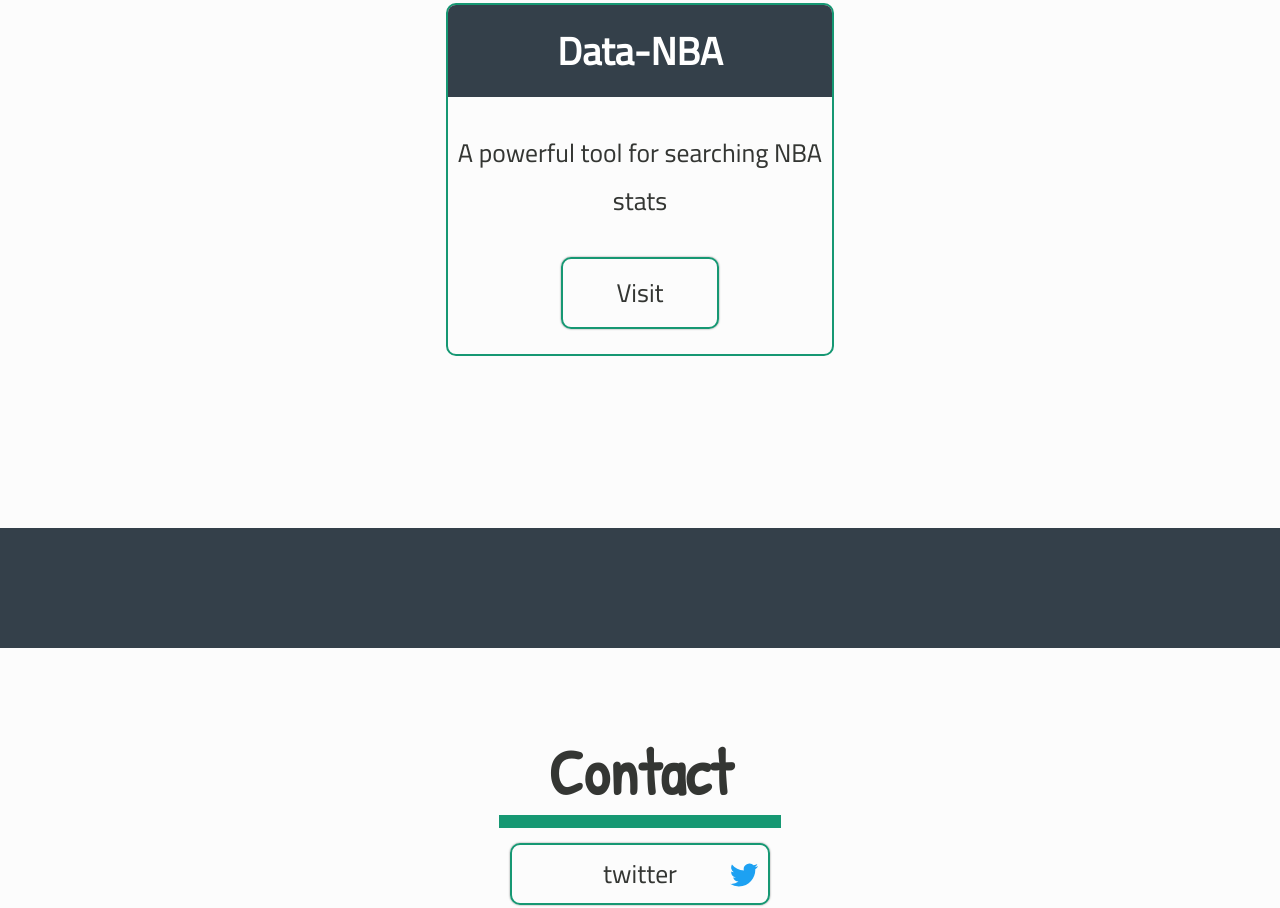
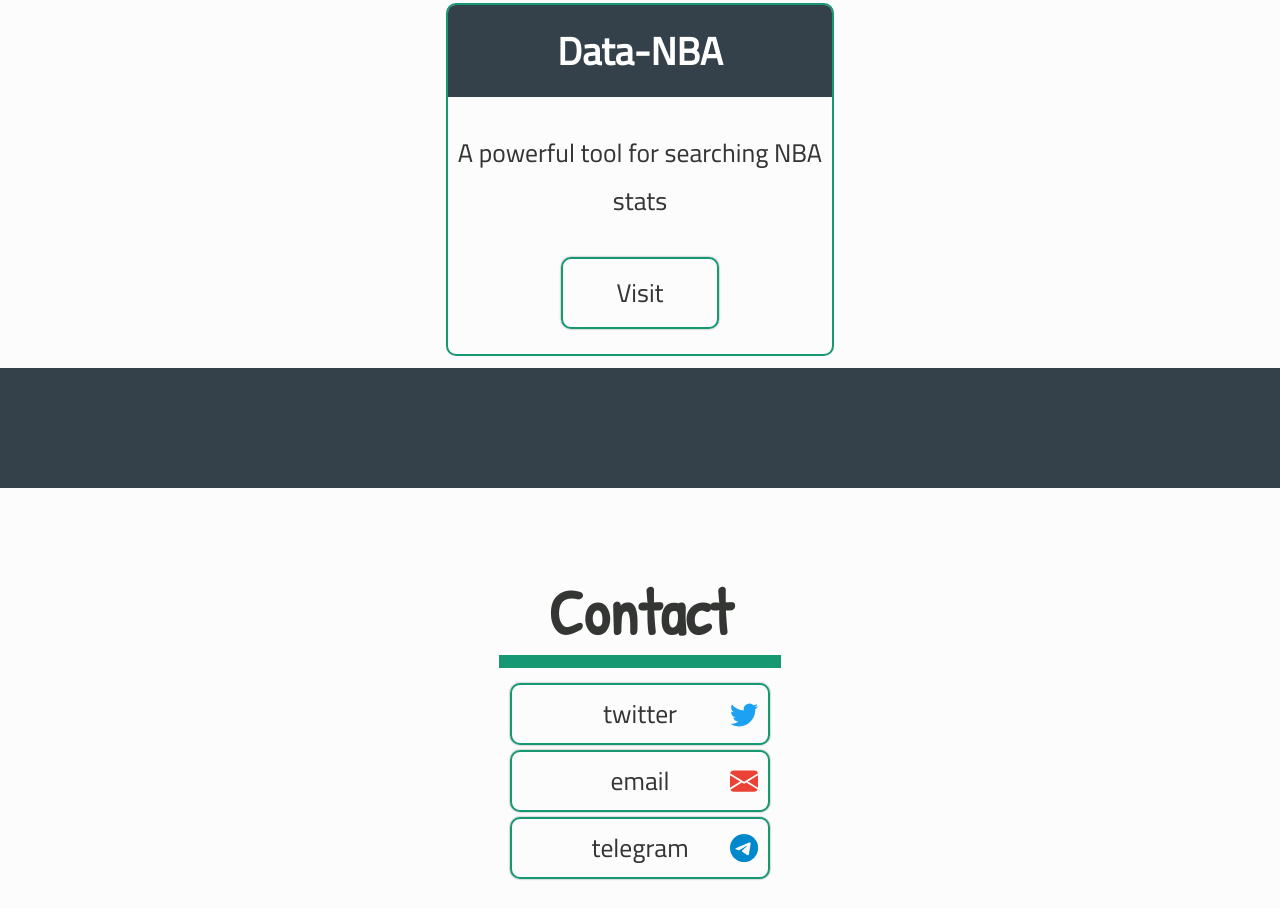
Before and after one commit to Carlitonchin/portfolio, a Next.js app: page / in a window 1280 px wide. Shown: the part 1848-2756 px from the top of the page. Built offline with nearby package versions, Linux system fonts and the light colour scheme.

Commit message:
more details fixed

```diff
--- a/components/contactPage.js
+++ b/components/contactPage.js
@@ -16,7 +16,8 @@ function SingleContact({name, url, children})
 
 function Contacts()
 {
-    return <div className={styles.container} id={"contactPage"}>
+    return <>
+    <div className={styles.container} id={"contactPage"}>
     <Title title = {"Contact"}/>
         <SingleContact name={"twitter"} url="https://twitter.com/CarlosDev42">
 
@@ -37,10 +38,9 @@ function Contacts()
   <path d="M16 8A8 8 0 1 1 0 8a8 8 0 0 1 16 0zM8.287 5.906c-.778.324-2.334.994-4.666 2.01-.378.15-.577.298-.595.442-.03.243.275.339.69.47l.175.055c.408.133.958.288 1.243.294.26.006.549-.1.868-.32 2.179-1.471 3.304-2.214 3.374-2.23.05-.012.12-.026.166.016.047.041.042.12.037.141-.03.129-1.227 1.241-1.846 1.817-.193.18-.33.307-.358.336a8.154 8.154 0 0 1-.188.186c-.38.366-.664.64.015 1.088.327.216.589.393.85.571.284.194.568.387.936.629.093.06.183.125.27.187.331.236.63.448.997.414.214-.02.435-.22.547-.82.265-1.417.786-4.486.906-5.751a1.426 1.426 0 0 0-.013-.315.337.337 0 0 0-.114-.217.526.526 0 0 0-.31-.093c-.3.005-.763.166-2.984 1.09z"/>
 </svg>
         </SingleContact>
-
         <div className={styles.end}><EndSection text="Thanks"/></div>
-
     </div>
+    </>
 }
 
 export default Contacts
--- a/styles/HeadBar.module.css
+++ b/styles/HeadBar.module.css
@@ -5,6 +5,7 @@
     background: #f5f5f5da;
     width: 100%;
     height: 10vh;
+    min-height: 40px;
     box-shadow: 0px 0px 2px 0px gray;
     display: flex;
     justify-content: space-between;
--- a/styles/Logo.module.css
+++ b/styles/Logo.module.css
@@ -3,7 +3,10 @@
 .container{
     margin-left: 5px;
     height: 70%;
-    width: 30%;background: #91e9d0;
+    max-height: 10vw;
+    width: 30%;
+    min-width: 55px;
+    background: #91e9d0;
     border-radius: 10px;
     -webkit-border-radius: 10px;
     -moz-border-radius: 10px;
@@ -18,10 +21,17 @@
     position: relative;
 }
 
-@media (min-width: 1px) and (max-width: 700px) {
+@media (min-width: 381px) and (max-width: 700px) {
 
     .container{
         width: 35%;
+    }
+}
+
+@media (min-width: 1px) and (max-width: 380px) {
+
+    .container{
+        width: 40%;
     }
 }
 
--- a/styles/contact.module.css
+++ b/styles/contact.module.css
@@ -1,7 +1,8 @@
 .container
 {
     padding-top: 10vh;
-    min-height: 70vh;
+    height: 50vh;
+    min-height: 300px;
     padding-bottom: 10vh;
     position: relative;
 }
@@ -13,6 +14,5 @@
     bottom: 0;
     text-align: center;
     font-size: 4.4rem;
-
     font-family: 'Source Code Pro', monospace;
 }
--- a/styles/endSection.module.css
+++ b/styles/endSection.module.css
@@ -2,6 +2,7 @@
 {
     background: var(--backColorWelcome);
     height: 15vh;
+    min-height: 60px;
     display: flex;
     align-items: center;
     justify-content: center;
--- a/styles/linesOptions.module.css
+++ b/styles/linesOptions.module.css
@@ -10,13 +10,23 @@
     background: var(--firstColor);
 }
 
-@media (max-width: 500px) {
+@media (min-width: 381px) and (max-width: 500px) {
     .container
     {
         display: flex;
         align-items: center;
         justify-content: space-evenly;
         flex-direction: column;
+    }
+}
+
+@media (min-width: 1px) and (max-width: 380px) {
+    .container{
+        display: flex;
+        align-items: center;
+        justify-content: space-evenly;
+        flex-direction: column;
+        width: 18%;
     }
 }
 
--- a/styles/projects.module.css
+++ b/styles/projects.module.css
@@ -1,6 +1,7 @@
 .container
 {
     padding-top: 10vh;
-    min-height: 70vh;
+    height: 50vh;
+    min-height: 300px;
     padding-bottom: 10vh;
 }
```
